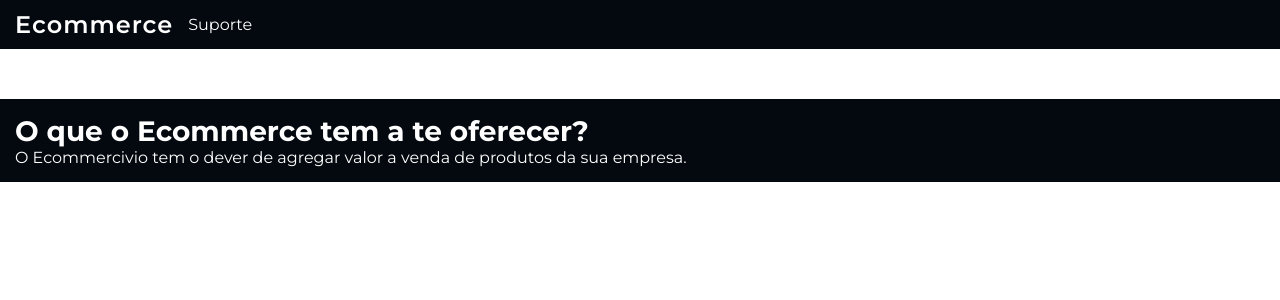
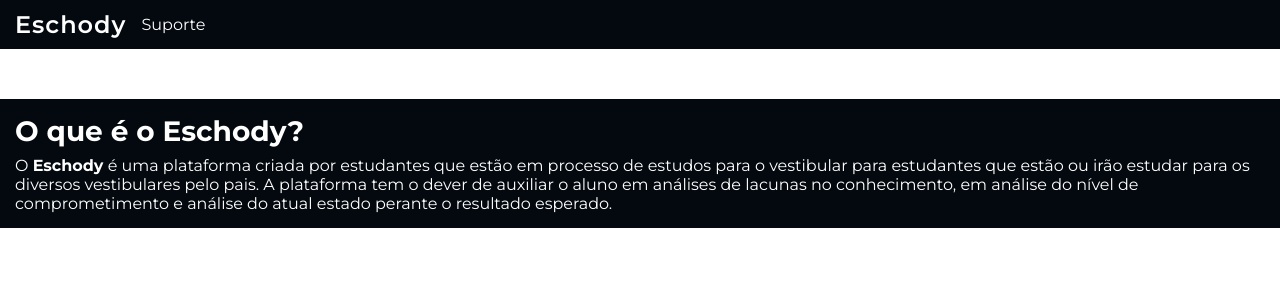
Before and after one commit to OtavioVB/OVB.Demos.Platform.ReactApp, a React (Create React App) app: page / in a window 1280 px wide. Shown: the top 300 px of the page. Built offline with nearby package versions, Linux system fonts and the light colour scheme.

Commit message:
fix: `errors`

```diff
--- a/src/components/header/header.js
+++ b/src/components/header/header.js
@@ -4,7 +4,7 @@
     return (
         <header>
             <div class="description-platform">
-                <p class="NamePlatform">Ecommerce</p>
+                <p class="NamePlatform">Eschody</p>
             </div>
             <div class="navigation-area">
                 <nav class="navigation-area-content">
--- a/src/components/main/createaccount/createaccountmain.js
+++ b/src/components/main/createaccount/createaccountmain.js
@@ -7,7 +7,7 @@
     return (
         <Fragment>
             <main class="createaccount-main">
-                <h1>Criar Conta</h1>
+                <h1>Criar Conta na Eschody</h1>
                 <InputModel class="form-input-model-high" label="Nome de Usuário" placeholder="otavioexemplo" id="username" inputType="text"></InputModel>
                 <InputModel class="form-input-model" label="Nome" placeholder="Otávio" id="name" inputType="text"></InputModel>
                 <InputModel class="form-input-model" label="Sobrenome" placeholder="Silva da Costa" id="lastName" inputType="text"></InputModel>
--- a/src/components/main/home/landingpage.css
+++ b/src/components/main/home/landingpage.css
@@ -16,6 +16,7 @@
 .main-section-content h1{
     font-size: 28px;
     color: white;
+    margin-bottom: 8px;
 }
 
 .main-section-context-display-text{
--- a/src/components/main/home/landingpage.js
+++ b/src/components/main/home/landingpage.js
@@ -1,14 +1,13 @@
 import './landingpage.css';
-import { ReactDOM } from 'react';
 
 function LandingPage(){
     return (
         <main class="landingpage">
             <section class="main-section">
                 <div class="main-section-content">
-                    <h1>O que o Ecommerce tem a te oferecer?</h1>
+                    <h1>O que é o Eschody?</h1>
                     <div class="main-section-content-display" id="messages">
-                        <p class="main-section-context-display-text">O Ecommercivio tem o dever de agregar valor a venda de produtos da sua empresa.</p>
+                        <p class="main-section-context-display-text">O <b>Eschody</b> é uma plataforma criada por estudantes que estão em processo de estudos para o vestibular para estudantes que estão ou irão estudar para os diversos vestibulares pelo pais. A plataforma tem o dever de auxiliar o aluno em análises de lacunas no conhecimento, em análise do nível de comprometimento e análise do atual estado perante o resultado esperado.</p>
                     </div>
                 </div>
             </section>
--- a/src/routes/NotFound/notfound.js
+++ b/src/routes/NotFound/notfound.js
@@ -8,7 +8,7 @@
             <Header/>
             <div class="notfound-information">
                 <h1>ERROR 404</h1>
-                <p>Página não encontrada</p>
+                <p>Página do <strong>Eschody</strong> não encontrada</p>
             </div>
         </Fragment>
     );
```
